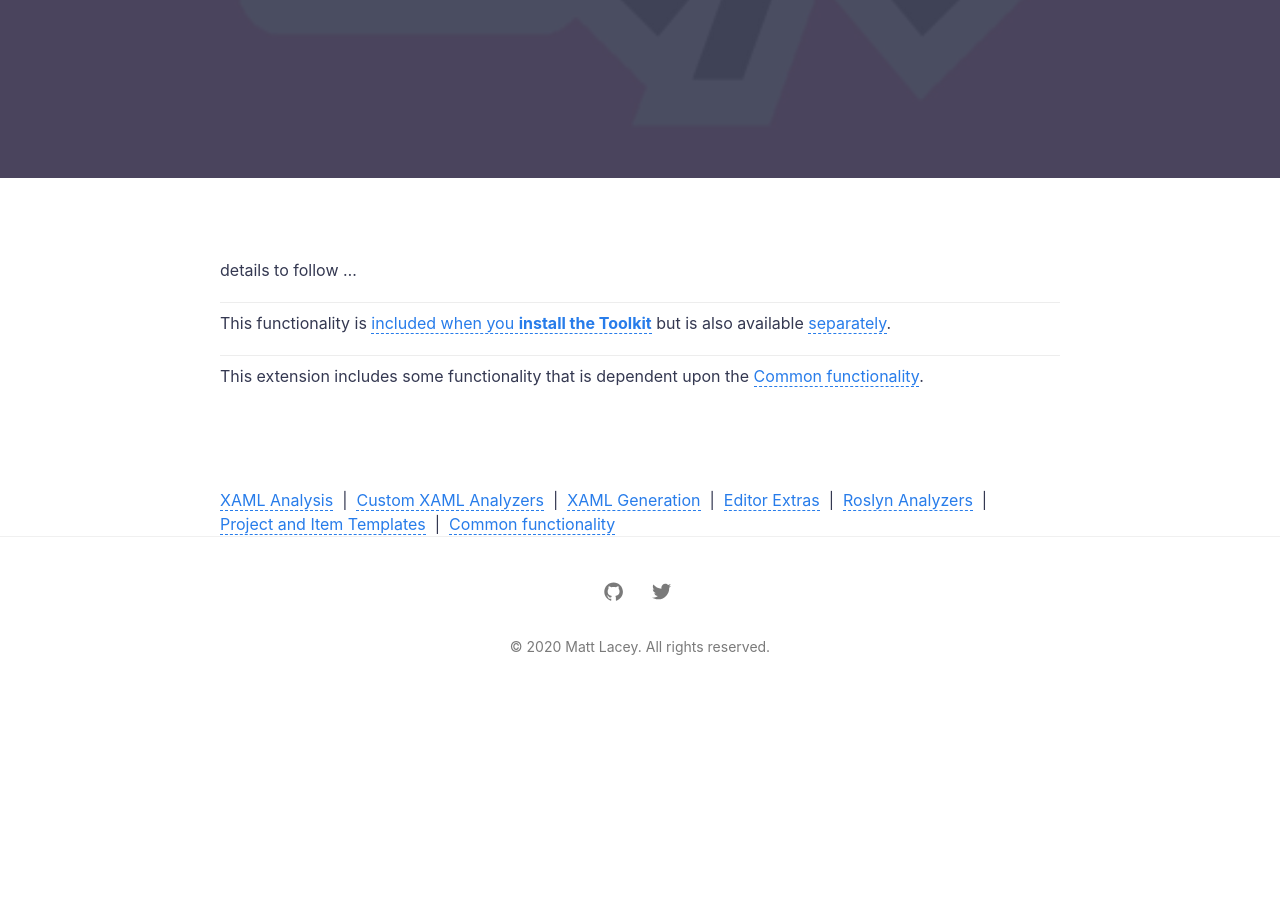
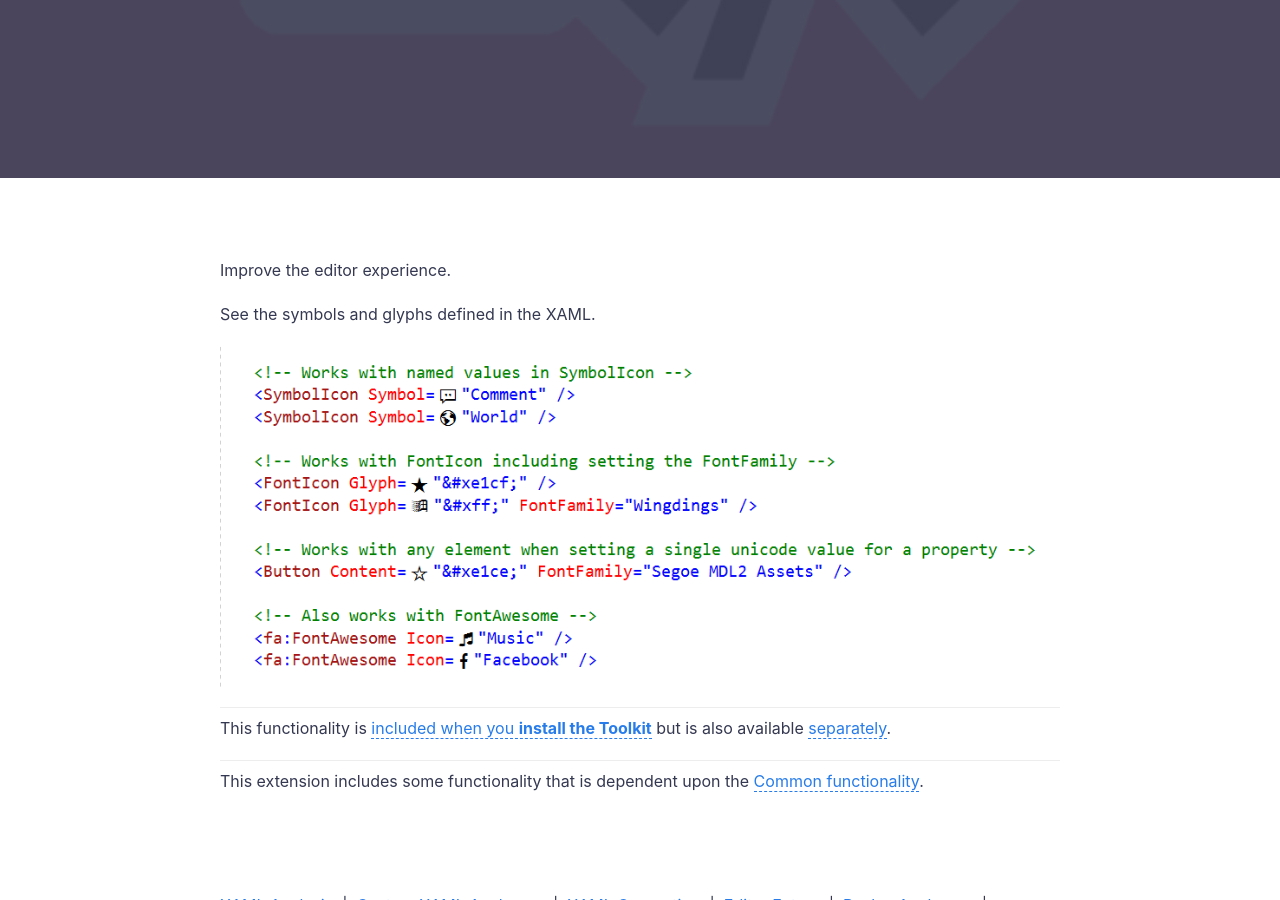
Before and after one commit to mrlacey/RapidXamlDev, a Jekyll site: the page built from _posts/2020-07-01-editor-extras.md, in a window 1280 px wide and 900 px high, scrolled down 398 px. Built offline with Jekyll 4.4.1, drawn with Linux system fonts in a browser that asks for light colours; before the commit the page ends 1100 px from its top, so only the background shows below that; some of the changed text lies outside the part shown.

Commit message:
Add symbol view image

```diff
--- a/_posts/2020-07-01-editor-extras.md
+++ b/_posts/2020-07-01-editor-extras.md
@@ -6,7 +6,11 @@ featured-img: editor-extras
 permalink: editor-extras
 ---
 
-details to follow ...
+Improve the editor experience.
+
+See the symbols and glyphs defined in the XAML.
+
+![Examples of symbols being visualized](./assets/img/posts/example-symbol-visualiser.png)
 
 ---
 
```
Also changed, not shown: assets/img/posts/example-symbol-visualiser.png (added).
